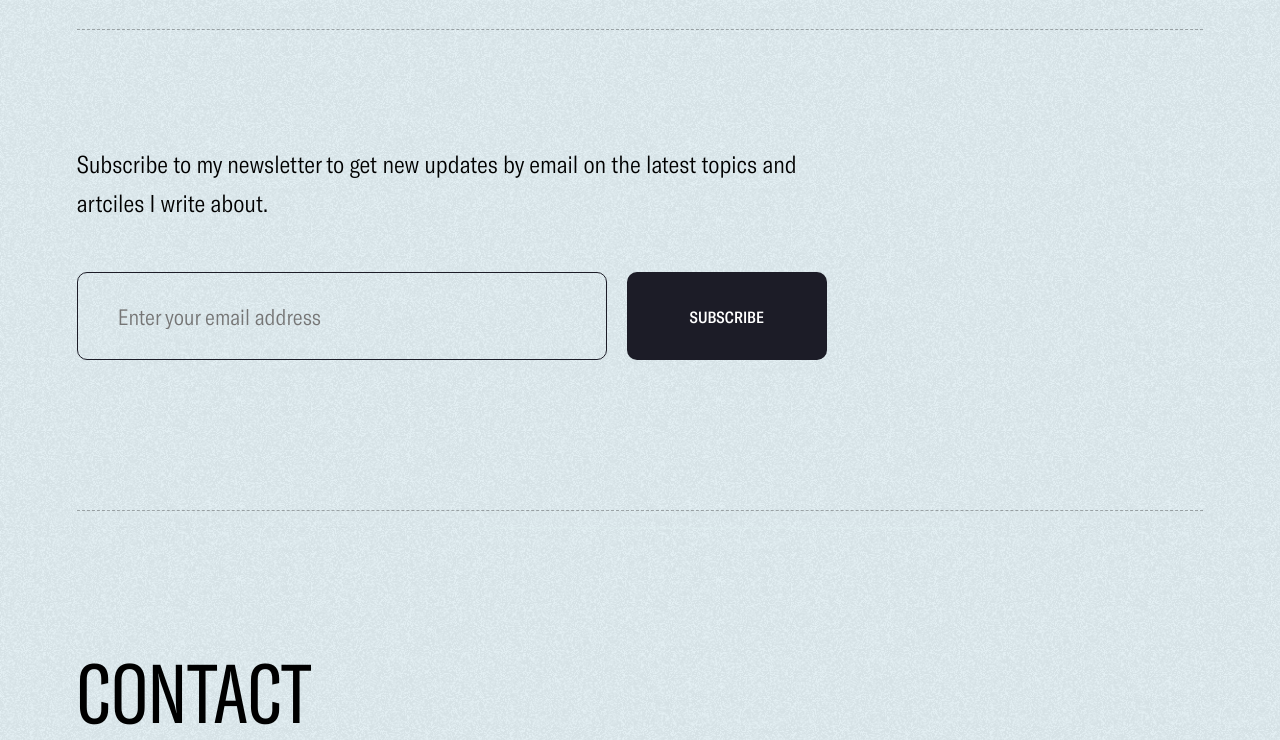
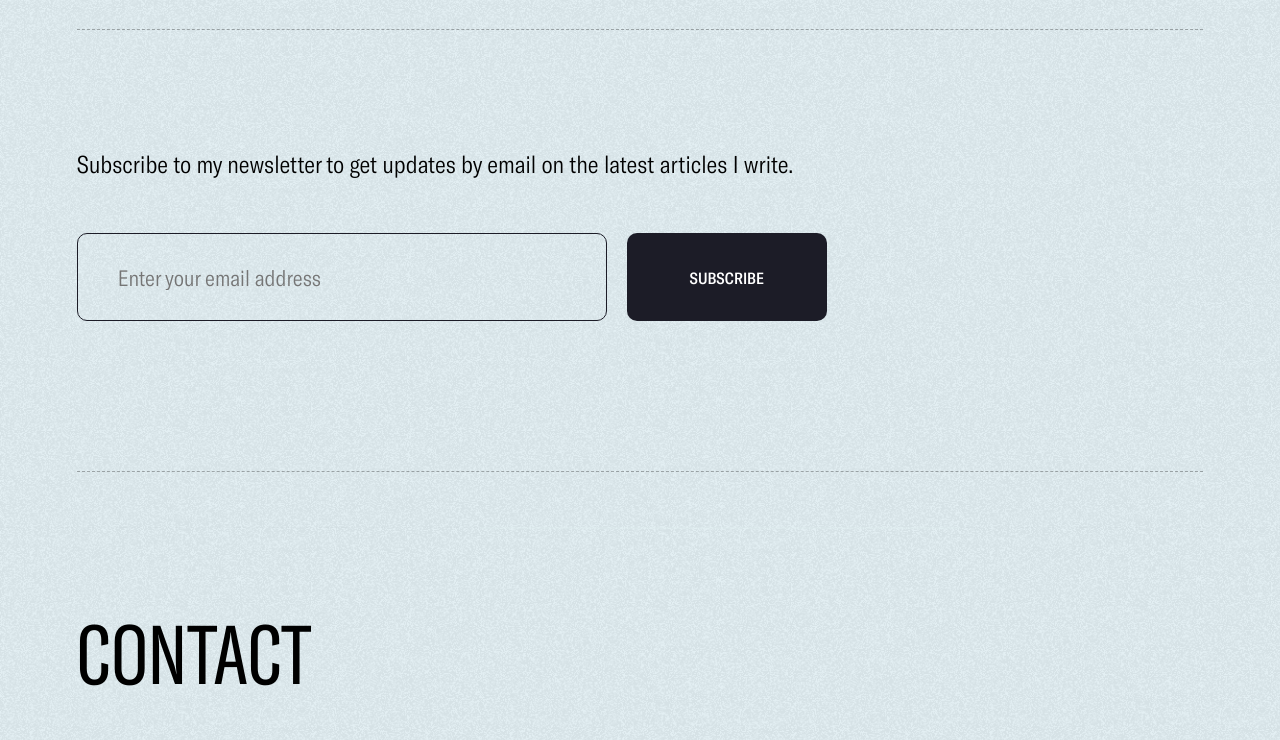
Before and after one commit to muyixs/muyiwa-website, a Nuxt app: page /blog in a window 1280 px wide. Shown: the part 731-1471 px from the top of the page. Built offline with nearby package versions, Linux system fonts and the light colour scheme; no server answers.

Commit message:
update copy

```diff
--- a/components/BaseFooter.vue
+++ b/components/BaseFooter.vue
@@ -2,8 +2,7 @@
   <section id="section-footer" class="c-footer">
     <h1 class="u-font-h1">CONTACT</h1>
     <p class="c-footer__subtext u-font-regular">
-      Feel free to reach out to me if you have interesting things you'd like to
-      share.
+      I am always open to new opportunities to connect and collaborate.
     </p>
     <div class="c-footer__links">
       <a href="mailto:madenaike1@gmail.com" class="c-footer__links-email">
--- a/components/BlogSubscribe.vue
+++ b/components/BlogSubscribe.vue
@@ -1,8 +1,8 @@
 <template>
   <div class="c-subscribe">
     <p class="u-font-regular">
-      Subscribe to my newsletter to get new updates by email on the latest
-      topics and artciles I write about.
+      Subscribe to my newsletter to get updates by email on the latest articles
+      I write.
     </p>
     <form
       id="mc-embedded-subscribe-form"
```
